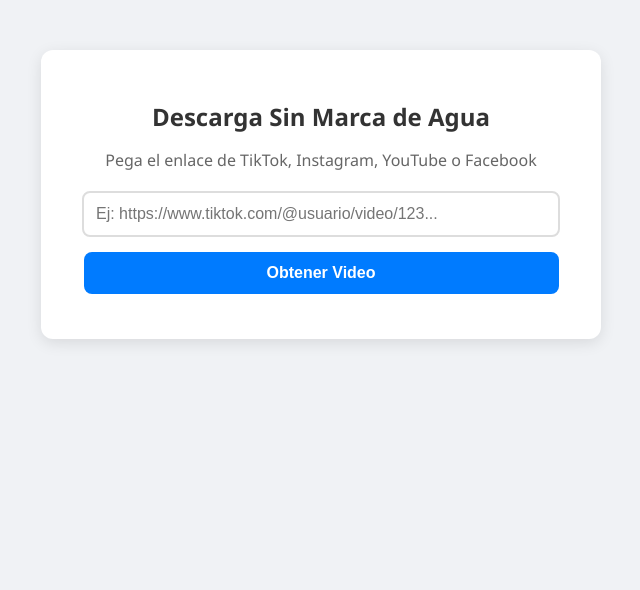
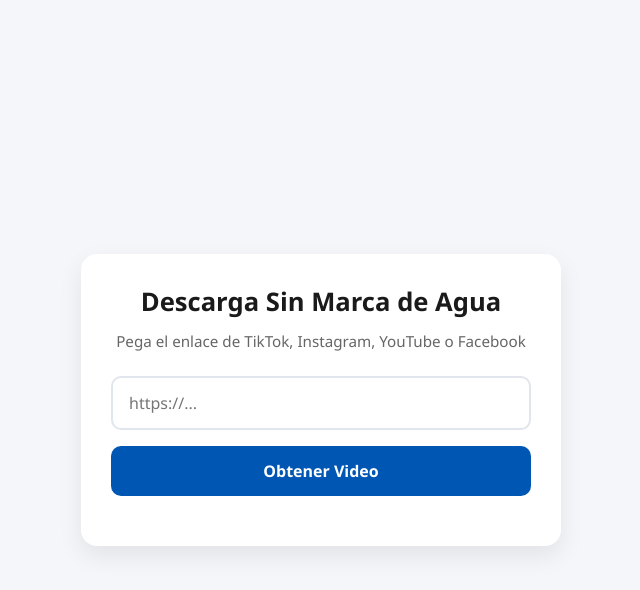
Before and after one commit to jhoandavidlopez666-star/descargador-videos-app, a plain HTML site: page index.html in a window 1280 px wide. Shown: the whole page, without its empty margins (319-959 px from the left). Drawn offline with Linux system fonts and the light colour scheme.

Commit message:
Update index.html

```diff
--- a/index.html
+++ b/index.html
@@ -3,66 +3,154 @@
 <head>
     <meta charset="UTF-8">
     <meta name="viewport" content="width=device-width, initial-scale=1.0">
-    <title>Descargador Universal | TikTok, IG, FB</title>
+    <meta name="monetag" content="a73985205a2d78fb4b457603c1f50c78">
+    <title>Descargador de Videos Sin Marca de Agua</title>
     <style>
-        body { font-family: 'Segoe UI', Tahoma, Geneva, Verdana, sans-serif; text-align: center; background-color: #f0f2f5; margin: 0; padding: 50px 20px; }
-        .container { max-width: 500px; margin: auto; background: white; padding: 30px; border-radius: 12px; box-shadow: 0 4px 15px rgba(0,0,0,0.1); }
-        h2 { color: #333; margin-bottom: 10px; }
-        p { color: #666; margin-bottom: 20px; }
-        input { width: 90%; padding: 12px; margin-bottom: 15px; border: 2px solid #ddd; border-radius: 8px; font-size: 16px; outline: none; }
-        input:focus { border-color: #007bff; }
-        button { padding: 12px 25px; background-color: #007bff; color: white; border: none; border-radius: 8px; cursor: pointer; font-size: 16px; font-weight: bold; width: 95%; transition: 0.3s; }
-        button:hover { background-color: #0056b3; }
-        #resultado { margin-top: 15px; font-weight: bold; }
-        .download-btn { display: inline-block; margin-top: 15px; padding: 12px 20px; background-color: #28a745; color: white; text-decoration: none; border-radius: 8px; font-weight: bold; }
+        * {
+            box-sizing: border-box;
+            margin: 0;
+            padding: 0;
+            font-family: 'Segoe UI', Tahoma, Geneva, Verdana, sans-serif;
+        }
+        body {
+            background-color: #f4f6f9;
+            display: flex;
+            justify-content: center;
+            align-items: center;
+            min-height: 100vh;
+            padding: 20px;
+        }
+        .card {
+            background: #ffffff;
+            padding: 30px;
+            border-radius: 16px;
+            box-shadow: 0 10px 25px rgba(0,0,0,0.08);
+            max-width: 480px;
+            width: 100%;
+            text-align: center;
+        }
+        h1 {
+            font-size: 1.6rem;
+            color: #1a1a1a;
+            margin-bottom: 12px;
+        }
+        p {
+            font-size: 0.95rem;
+            color: #666666;
+            margin-bottom: 24px;
+            line-height: 1.4;
+        }
+        input[type="text"] {
+            width: 100%;
+            padding: 14px 16px;
+            border: 2px solid #e1e5ee;
+            border-radius: 10px;
+            font-size: 1rem;
+            outline: none;
+            transition: border-color 0.2s;
+            margin-bottom: 16px;
+        }
+        input[type="text"]:focus {
+            border-color: #0056b3;
+        }
+        button {
+            width: 100%;
+            padding: 14px;
+            background-color: #0056b3;
+            color: white;
+            border: none;
+            border-radius: 10px;
+            font-size: 1rem;
+            font-weight: bold;
+            cursor: pointer;
+            transition: background 0.2s;
+        }
+        button:hover {
+            background-color: #00418a;
+        }
+        button:disabled {
+            background-color: #a0c4ff;
+            cursor: not-allowed;
+        }
+        #message {
+            margin-top: 20px;
+            font-size: 0.95rem;
+            word-break: break-word;
+        }
+        .error {
+            color: #d9534f;
+            font-weight: bold;
+        }
+        .download-btn {
+            display: inline-block;
+            margin-top: 15px;
+            padding: 12px 20px;
+            background-color: #28a745;
+            color: white;
+            text-decoration: none;
+            border-radius: 8px;
+            font-weight: bold;
+        }
+        .download-btn:hover {
+            background-color: #218838;
+        }
     </style>
 </head>
 <body>
-    <div class="container">
-        <h2>Descarga Sin Marca de Agua</h2>
+
+    <div class="card">
+        <h1>Descarga Sin Marca de Agua</h1>
         <p>Pega el enlace de TikTok, Instagram, YouTube o Facebook</p>
-        <input type="text" id="videoLink" placeholder="Ej: https://www.tiktok.com/@usuario/video/123...">
-        <button onclick="obtenerVideo()">Obtener Video</button>
-        <div id="resultado"></div>
+
+        <input type="text" id="videoUrl" placeholder="https://..." />
+        <button id="submitBtn" onclick="processVideo()">Obtener Video</button>
+
+        <div id="message"></div>
     </div>
 
     <script>
-        // Dirección de tu servidor backend alojado en Render
-        const RENDER_URL = "https://descargador-videos-app.onrender.com/extract";
+        // backend desplegado en Render
+        const API_BACKEND = "https://descargador-videos-app.onrender.com/extract";
 
-        async function obtenerVideo() {
-            let link = document.getElementById('videoLink').value;
-            let resultadoDiv = document.getElementById('resultado');
+        async function processVideo() {
+            const urlInput = document.getElementById('videoUrl').value.trim();
+            const messageDiv = document.getElementById('message');
+            const submitBtn = document.getElementById('submitBtn');
 
-            if(link === "") {
-                resultadoDiv.innerHTML = "<p style='color:red;'>Por favor, pega un enlace válido.</p>";
+            if (!urlInput) {
+                messageDiv.innerHTML = '<span class="error">Por favor ingresa una URL válida.</span>';
                 return;
             }
 
-            resultadoDiv.innerHTML = "<p style='color:#007bff;'>Procesando video... Esto puede tomar unos segundos.</p>";
+            messageDiv.innerHTML = 'Procesando el enlace, por favor espera...';
+            submitBtn.disabled = true;
 
             try {
-                let response = await fetch(RENDER_URL, {
+                const response = await fetch(API_BACKEND, {
                     method: 'POST',
-                    headers: { 'Content-Type': 'application/json' },
-                    body: JSON.stringify({ url: link })
+                    headers: {
+                        'Content-Type': 'application/json'
+                    },
+                    body: JSON.stringify({ url: urlInput })
                 });
 
-                let data = await response.json();
+                const data = await response.json();
 
-                if (data.success) {
-                    resultadoDiv.innerHTML = `
-                        <p style='color:green;'>¡Video listo!</p>
-                        <p><strong>${data.title}</strong></p>
-                        <a href="${data.download_url}" target="_blank" download class="download-btn">DESCARGAR VIDEO</a>
+                if (response.ok && data.success) {
+                    messageDiv.innerHTML = `
+                        <p style="color: #28a745; font-weight: bold;">${data.title}</p>
+                        <a href="${data.download_url}" target="_blank" class="download-btn" download>Descargar Video</a>
                     `;
                 } else {
-                    resultadoDiv.innerHTML = `<p style='color:red;'>Error: ${data.error}</p>`;
+                    messageDiv.innerHTML = `<span class="error">${data.error || 'Error al procesar el enlace.'}</span>`;
                 }
-            } catch (error) {
-                resultadoDiv.innerHTML = "<p style='color:red;'>Error de conexión con el servidor.</p>";
+            } catch (err) {
+                messageDiv.innerHTML = '<span class="error">Error de conexión con el servidor. Inténtalo de nuevo.</span>';
+            } finally {
+                submitBtn.disabled = false;
             }
         }
     </script>
+
 </body>
 </html>
```
